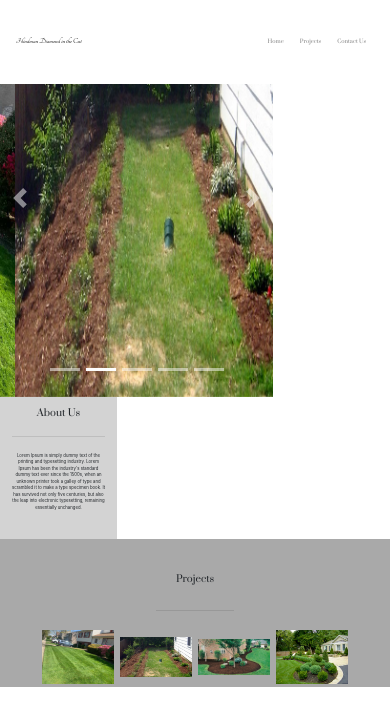
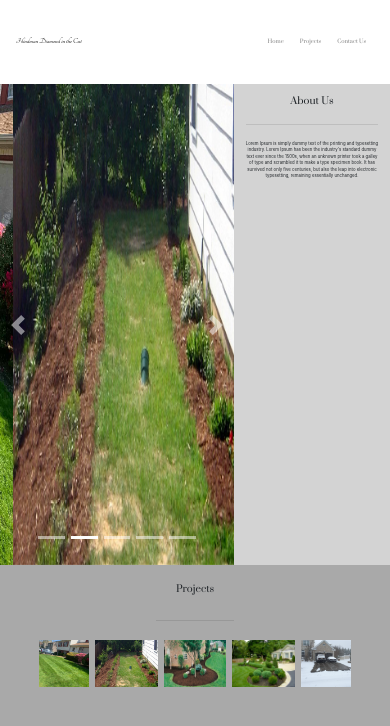
Before and after one commit to tjhindman/diamond-in-the-cut, a Next.js app: page / in a window 390 px wide. Shown: the top 726 px of the page. Built offline with nearby package versions, Linux system fonts and the light colour scheme.

Commit message:
polished responsive styling

```diff
--- a/components/AboutUs/AboutUs.module.css
+++ b/components/AboutUs/AboutUs.module.css
@@ -1,7 +1,7 @@
 .aboutWrap {
   background-color: lightgray;
   padding: 3%;
-  width: 30%;
+  width: 40%;
   height: 100%;
 }
 
--- a/components/HomeHeader/HomeHeader.js
+++ b/components/HomeHeader/HomeHeader.js
@@ -4,9 +4,9 @@ import Carousel from "react-bootstrap/Carousel";
 
 export const HomeHeader = (props) => {
   return (
-    <Carousel style={{ width: "70%" }}>
+    <Carousel style={{ width: "60%" }}>
       {props.projectList.map((project) => (
-        <Carousel.Item style={{ height: "47vh" }}>
+        <Carousel.Item style={{ height: "57vh" }}>
           <img
             className="d-block w-100"
             style={{ height: "100%" }}
--- a/components/ProjectsPreview/ProjectPreview.module.css
+++ b/components/ProjectsPreview/ProjectPreview.module.css
@@ -3,21 +3,23 @@
   display: flex;
   flex-direction: column;
   align-items: center;
+  padding: 2.2vh 0 2.2vh 0;
+  height: 33vh;
 }
 .header {
   font-size: 2.5vw;
-  padding-top: 4.2vh;
   font-family: "Prata", serif;
 }
 .imgWrap {
+  display: flex;
+  justify-content: center;
   overflow: auto;
   white-space: nowrap;
-  /* height: 30vh; */
   width: 80vw;
 }
 .image {
   display: inline-block;
-  width: 23%;
+  width: 20%;
   margin: 1%;
   background-color: black;
 }
--- a/pages/index.js
+++ b/pages/index.js
@@ -14,7 +14,7 @@ const Home = (props) => {
         <link rel="icon" href="/favicon.ico" />
       </Head>
       <NavBar />
-      <div className={styles.headerWrap}>
+      <div className={styles.homeHeader}>
         <HomeHeader projectList={projectList} />
         <AboutUs />
       </div>
--- a/styles/Home.module.css
+++ b/styles/Home.module.css
@@ -1,10 +1,10 @@
 .homeWrap {
-  display: "flex";
-  flex-direction: "column";
-  padding-top: "10vh";
+  display: flex;
+  flex-direction: column;
+  padding-top: 10vh;
 }
 
 .homeHeader {
-  display: "flex";
-  height: "47vh";
+  display: flex;
+  height: 57vh;
 }
```
